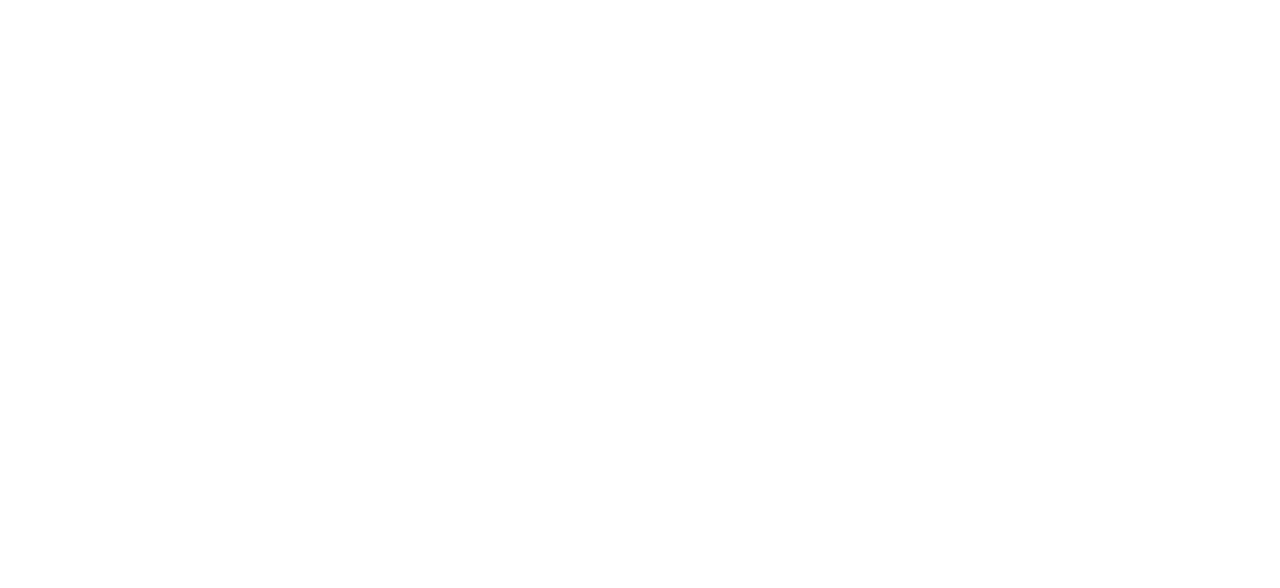
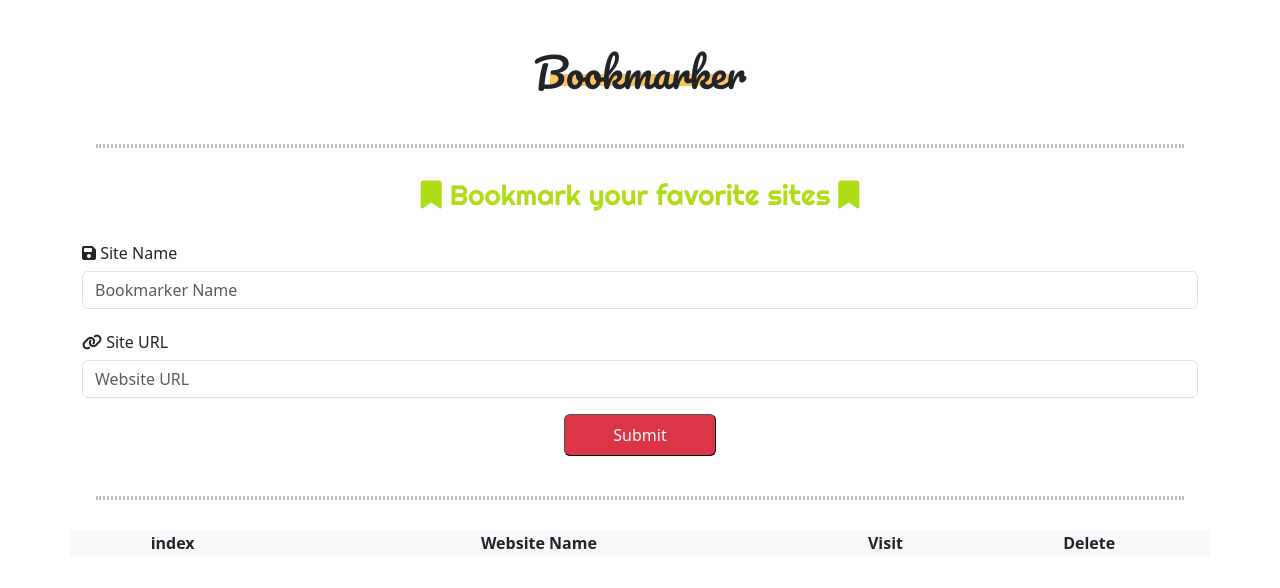
Before and after one commit to rasool1992/bookmarker, a plain HTML site: page index.html in a window 1280 px wide. Drawn offline with Linux system fonts and the light colour scheme.

Commit message:
update html css

```diff
--- a/index.html
+++ b/index.html
@@ -26,6 +26,50 @@
 
 <body>
 
+  <h1 class=" text-center my-5 ">Bookmarker</h1>
+
+  <hr/>
+
+
+
+  <h3 class="text-center"><i class="fa-solid fa-bookmark fw-bolder"></i>
+  Bookmark your favorite sites <i class="fa-solid fa-bookmark"></i>
+ </h3>
+
+
+
+
+  <div class="container py-4">
+      <h6><i class="fa-solid fa-floppy-disk"></i> Site Name</h6>
+      <input oninput="validName()"
+       id="sitInput" type="text" class="form-control mb-4"
+       placeholder="Bookmarker Name">
+
+      <h6><i class="fa-solid fa-link"></i> Site URL</h6>
+      <input oninput="validUrl()" id="ulrInput" type="url" class="form-control" placeholder="Website URL">
+      <div class="text-center"><button onclick="addProduct()" class="my-3 px-5 py-2 bg-danger border-1 rounded text-light">Submit</button></div>
+  </div>
+
+  <hr>
+
+
+  <table class="container bg-light text-center">
+      <thead>
+          <tr>
+              <th>index</th>
+              <th>Website Name</th>
+              <th>Visit</th>
+              <th>Delete</th>
+          </tr>
+      </thead>
+
+
+
+      <tbody id="showProduct" >
+
+
+      </tbody>
+  </table>
 
   <script src="scripts/index.js"></script>
 </body>
--- a/styles/style.css
+++ b/styles/style.css
@@ -1,6 +1,49 @@
-h1{
-  font-family: "Pacifico", cursive;
-}
-h3{
+
+
+
+   h1{
+      font-family: "Pacifico", cursive;
+      position: relative;
+
+  }
+
+
+  hr{
+
+    width: 85%;
+    margin: auto;
+    margin-bottom: 30px;
+
+    border: black dotted 2px ;
+  }
+
+  h3{
+
+  color:#afdd17;
   font-family: "Righteous", sans-serif;
+
   }
+
+  a{
+
+    color: white;
+    text-decoration: none;
+  }
+  .btn-submit{
+
+  color:#d1512d ;
+  }
+
+
+  h1::before{
+
+    content: "";
+    position: absolute;
+    height: 25%;
+    left: 43%;
+    right: 43%;
+    bottom: 10px;
+    background-color: #fec260;
+    transition:.4s all;
+    z-index: -1;
+  }
```
